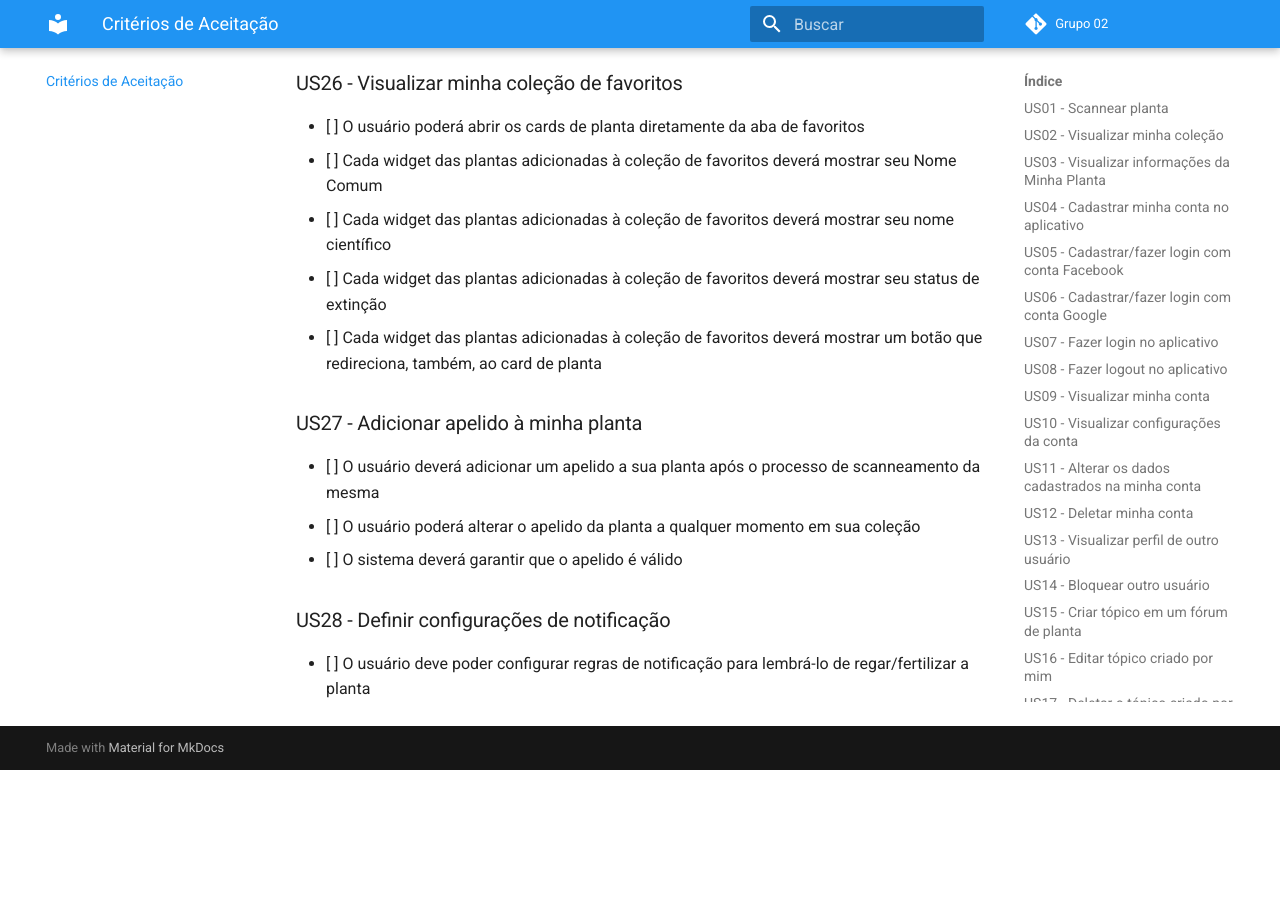
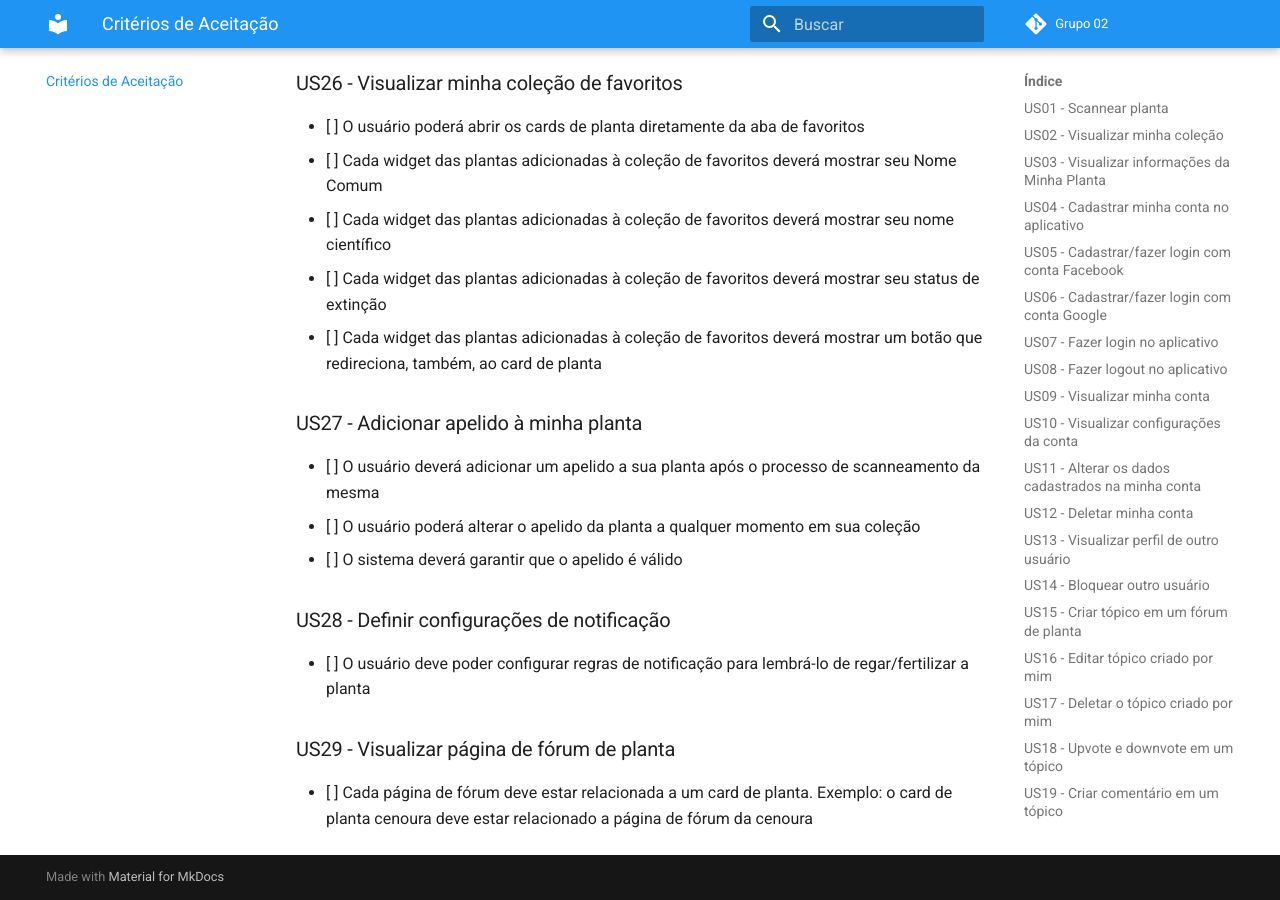
Before and after one commit to fga-eps-mds/2020.1-GaiaDex-wiki, an MkDocs documentation site: the page built from docs/product_backlog/acceptance_criteria.md, in a window 1280 px wide and 900 px high, scrolled down 5397 px. Built offline with MkDocs 1.6.1 and Material for MkDocs 9.7.7, drawn with Linux system fonts in a browser that asks for light colours; comment, search, counter and statistics services are not loaded; old or Windows-style settings are respelled for this version of MkDocs; before the commit the page ends 6167 px from its top, so only the background shows below that.

Commit message:
Add new US: forum page

```diff
--- a/docs/product_backlog/acceptance_criteria.md
+++ b/docs/product_backlog/acceptance_criteria.md
@@ -183,3 +183,7 @@
 ### US28 - Definir configurações de notificação
 
 - [ ] O usuário deve poder configurar regras de notificação para lembrá-lo de regar/fertilizar a planta
+
+### US29 - Visualizar página de fórum de planta
+
+- [ ] Cada página de fórum deve estar relacionada a um card de planta. Exemplo: o card de planta cenoura deve estar relacionado a página de fórum da cenoura
```
Also changed, not shown: docs/product_backlog/product_backlog.md (+1 -0 lines).
